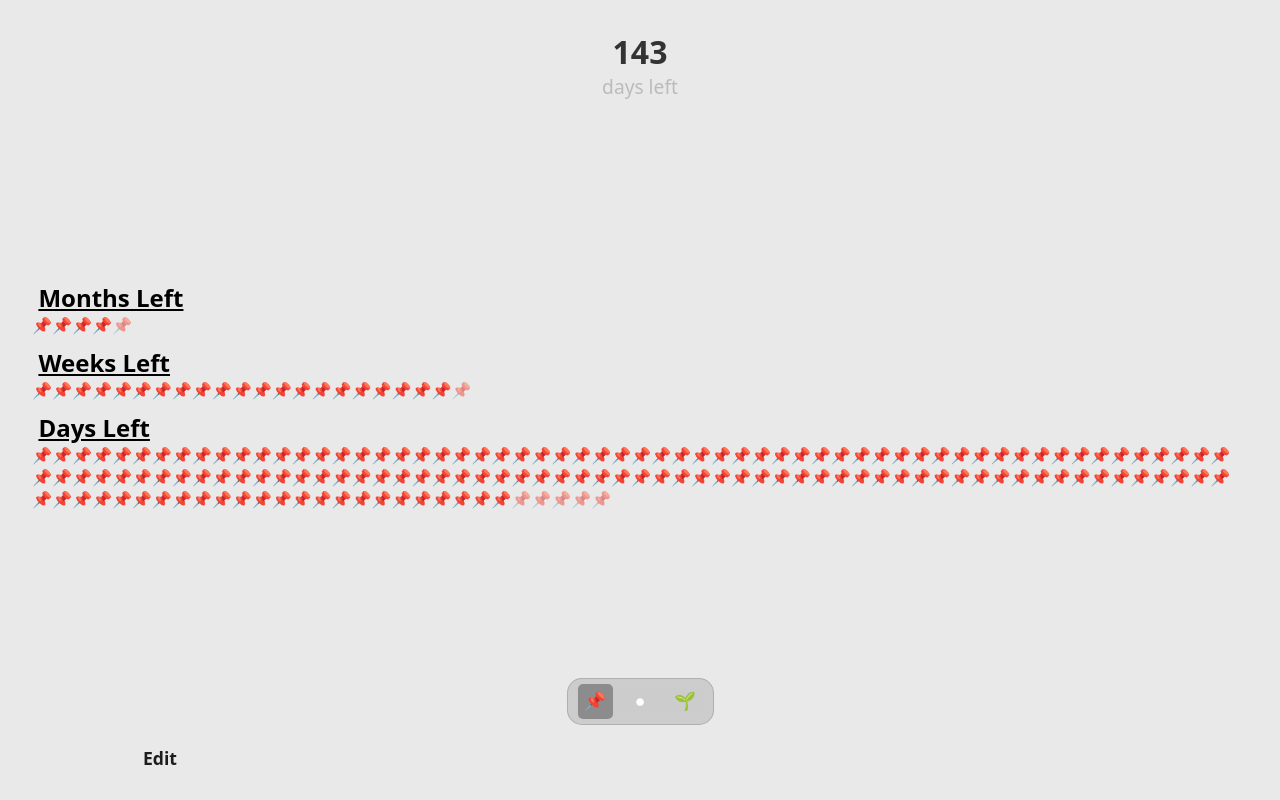
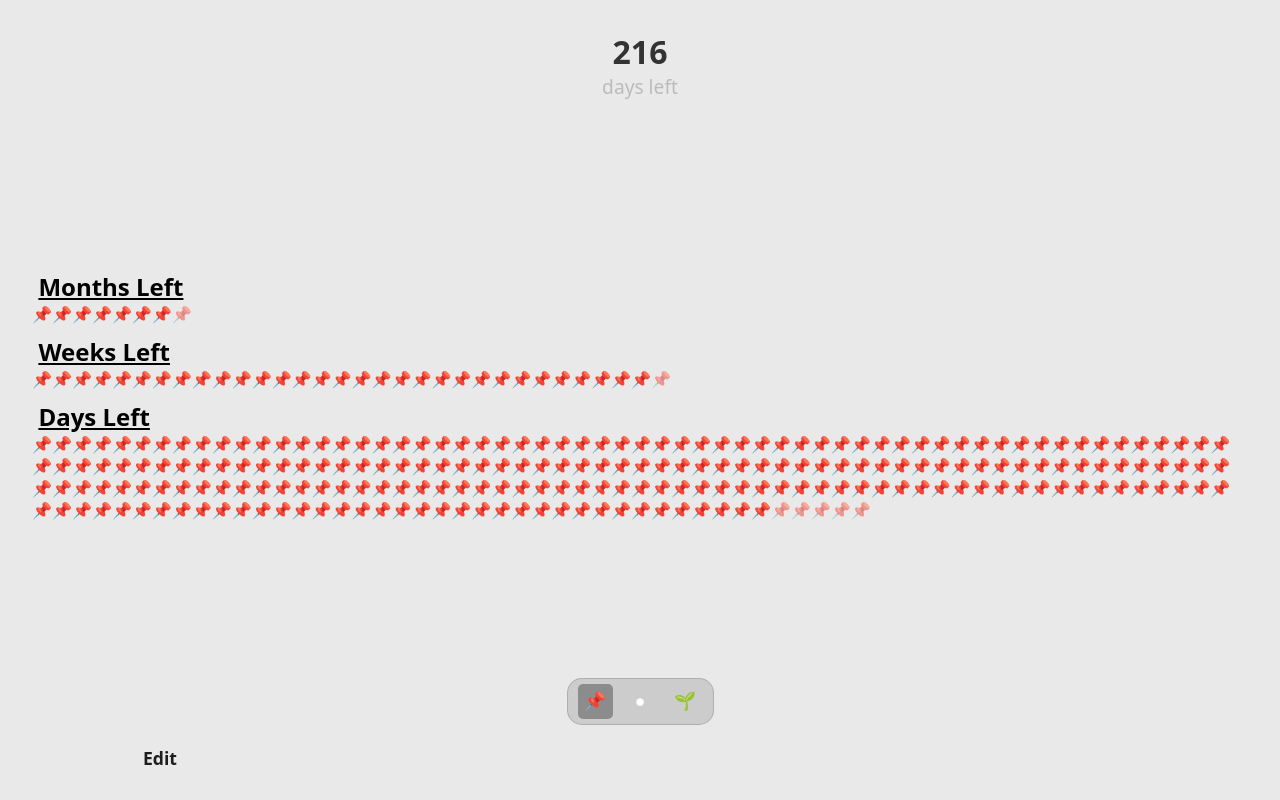
Before and after one commit to yardenfalik/until, a React (Vite) app in the folder until-app/: page / in a window 1280 px wide. Shown: the top 800 px of the page. Built offline with nearby package versions, Linux system fonts and the light colour scheme.

Commit message:
adding save option and improving design

```diff
--- a/until-app/src/App.tsx
+++ b/until-app/src/App.tsx
@@ -1,13 +1,23 @@
-import {useState} from 'react';
+import {useEffect, useState} from 'react';
 import './App.css'
 import { DotView } from './components/DotsView';
 import { NotesView } from './components/NotesView'
 import { getDaysLeft } from './utils/dateUtils';
 import { NatureView } from './components/NatureView';
+import { setItem, getItem } from './utils/localStorage';
 
 function App() {
-  const [startingDate, setStartingDate] = useState(new Date("2025-05-05"));
-  const [endingDate, setEndingDate] = useState(new Date("2025-09-30"));
+  const [startingDate, setStartingDate] = useState(() => {
+    const saved = getItem('startingDate');
+    const date = new Date(saved ? saved : '');
+    return isNaN(date.getTime()) ? new Date("2025-05-05") : date;
+  });
+
+  const [endingDate, setEndingDate] = useState(() => {
+    const saved = getItem('endingDate');
+    const date = new Date(saved ? saved : '');
+    return isNaN(date.getTime()) ? new Date("2025-12-12") : date;
+  });
 
   const [currentView, setCurrentView] = useState('pins');
   const handleViewChange = (view: string) => {
@@ -18,6 +28,11 @@ function App() {
   const toggleDatesMenu = () => {
     setDatesMenuOpen(!datesMenuOpen);
   };
+
+  useEffect(() => {
+    setItem('startingDate', startingDate);
+    setItem('endingDate', endingDate);
+  }, [startingDate, endingDate]);
 
   return (
     <>
@@ -41,9 +56,13 @@ function App() {
       <div className={`changeDates ${datesMenuOpen ? "open" : ""}`}>
         <div className='dateInputs'>
           <p>from- </p>
-          <input type="date" value={startingDate.toISOString().split('T')[0]} onChange={(e) => setStartingDate(new Date(e.target.value))} />
+          <input type="date"
+            value={startingDate.toISOString().split('T')[0]}
+            onChange={(e) => setStartingDate(new Date(e.target.value))} />
           <p>until- </p>
-          <input type="date" value={endingDate.toISOString().split('T')[0]} onChange={(e) => setEndingDate(new Date(e.target.value))} />
+          <input type="date"
+            value={endingDate.toISOString().split('T')[0]}
+            onChange={(e) => setEndingDate(new Date(e.target.value))} />
         </div>
         <a onClick={toggleDatesMenu}>close</a>
       </div>
--- a/until-app/src/components/DotsView.css
+++ b/until-app/src/components/DotsView.css
@@ -26,7 +26,7 @@
     display: flex;
     flex-wrap: wrap;
     justify-content: center;
-    padding: 20px;
+
 }
 
 .dot {
@@ -65,8 +65,8 @@
     display: flex;
     justify-content: center;
     align-items: center;
-    height: 30px;
-    width: 30px;
+    height: 20px;
+    width: 25px;
 }
 
 .dotWrapper:hover .dotTooltip {
--- a/until-app/src/components/DotsView.tsx
+++ b/until-app/src/components/DotsView.tsx
@@ -1,5 +1,6 @@
 import "./DotsView.css"
 import {getNumberOfDaysInBetween, getTodaysDate} from "../utils/dateUtils";
+import { useState } from "react";
 
 type NotesViewProp = {
     startingDate: Date,
@@ -17,14 +18,24 @@ export function DotView({ startingDate, endingDate, isActive }: NotesViewProp) {
         return date;
     });
 
+    const [clickedDate, setClickedDate] = useState<string>();
+    function handleClick(date: Date) {
+        const dateStr = date.toDateString();
+        if (date > today) {
+            setClickedDate(dateStr);
+        } else {
+            setClickedDate(today.toDateString());
+        }
+    }
+
     return (
         <>
             <div className={`dotsContainer ${isActive ? "active" : ""}`}>
             <div className="daysDots">
                 {[...daysArray].map((date, index) => {
-                    const isPast = date < today;
+                    const isPast = date < today || date < new Date(clickedDate || "") || date.toDateString() === clickedDate;
                     return (
-                        <div key={index} className="dotWrapper">
+                        <div key={index} className="dotWrapper" onClick={() => handleClick(date)}>
                             <div className={"dotTooltip"}>
                                 {date.toDateString()}
                             </div>
--- a/until-app/src/components/NatureView.css
+++ b/until-app/src/components/NatureView.css
@@ -26,7 +26,6 @@
     display: flex;
     flex-wrap: wrap;
     justify-content: center;
-    padding: 20px;
 }
 
 .daysNature .dot {
@@ -45,8 +44,8 @@
     display: flex;
     justify-content: center;
     align-items: center;
-    height: 30px;
-    width: 30px;
+    height: 25px;
+    width: 20px;
 }
 
 .natureTooltip {
--- a/until-app/src/components/NatureView.tsx
+++ b/until-app/src/components/NatureView.tsx
@@ -1,5 +1,6 @@
 import "./NatureView.css"
 import {getNumberOfDaysInBetween, getTodaysDate} from "../utils/dateUtils";
+import { useState } from "react";
 
 type NatureViewProp = {
     startingDate: Date,
@@ -23,18 +24,30 @@ export function NatureView({ startingDate, endingDate, isActive }: NatureViewPro
         return date;
     });
 
+    const [daysEmojiArray] = useState<string[]>(
+        () => Array.from({ length: numberOfDays + 1 }, () => getRandomEmoji())
+    );
+
+    const [clickedDates, setClickedDates] = useState<string[]>([]);
+    function handleClick(date: Date) {
+        const dateStr = date.toDateString();
+        if (!clickedDates.includes(dateStr)) {
+            setClickedDates([...clickedDates, dateStr]);
+        }
+    }
+
     return (
         <>
             <div className={`natureContainer ${isActive ? "active" : ""}`}>
             <div className="daysNature">
                 {[...daysArray].map((date, index) => {
-                    const isPast = date < today;
+                    const isPast = date < today || clickedDates.includes(date.toDateString());
                     return (
-                        <div key={index} className="natureWrapper">
+                        <div key={index} className="natureWrapper" onClick={() => handleClick(date)}>
                             <div className={"natureTooltip"}>
                                 {date.toDateString()}
                             </div>
-                            <div className={`dot ${isPast ? "past" : ""}`}>{isPast ? getRandomEmoji() : ""}</div>
+                            <div className={`dot ${isPast ? "past" : ""}`}>{isPast ? daysEmojiArray[index] : ""}</div>
                         </div>
                     );
                 })}
--- /dev/null
+++ b/until-app/src/utils/localStorage.tsx
@@ -0,0 +1,19 @@
+export function setItem(key: string, value: any) {
+    try {
+        localStorage.setItem(key, JSON.stringify(value));
+    }
+    catch (error) {
+        console.error("Error saving to localStorage", error);
+    }
+}
+
+export function getItem(key: string) {
+    try {
+        const value = localStorage.getItem(key);
+        return value ? JSON.parse(value) : null;
+    }
+    catch (error) {
+        console.error("Error loading from localStorage", error);
+        return null;
+    }
+}
```
